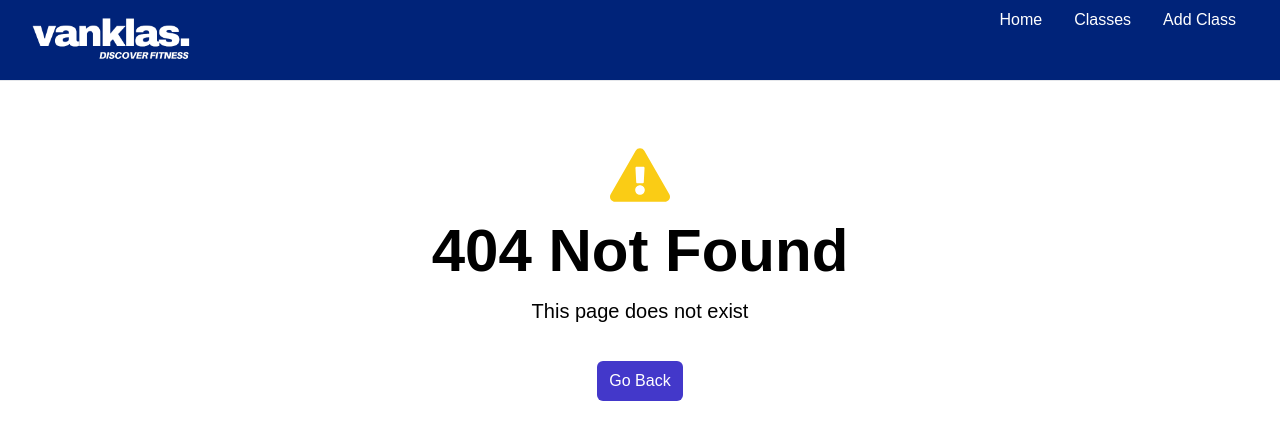
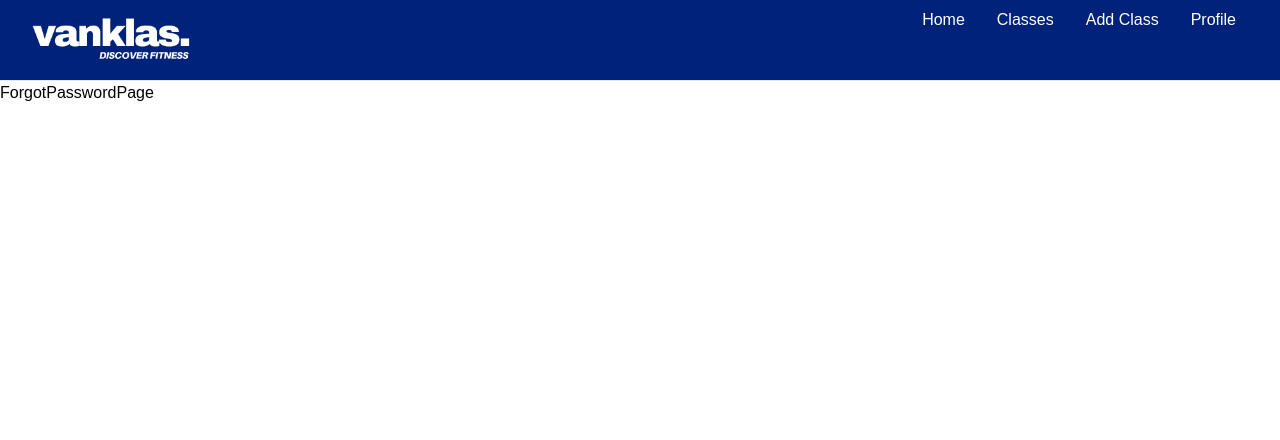
Before and after one commit to akarlovskaya/react-fitness-classes-board, a React (Vite) app: page /forgot-password in a window 1280 px wide. Before the commit this address had no page. Shown: the top 440 px of the page. Built offline with nearby package versions, Linux system fonts and the light colour scheme.

Commit message:
change favicon file and add new pages - Profile, ForgotPW, Sign-in, Sign-up

```diff
--- a/index.html
+++ b/index.html
@@ -2,7 +2,7 @@
 <html lang="en">
   <head>
     <meta charset="UTF-8" />
-    <link rel="icon" type="image/svg+xml" href="/vanklasFavicon.png" />
+    <link rel="icon" type="image/svg+xml" href="/favicon.ico" />
     <meta name="viewport" content="width=device-width, initial-scale=1.0" />
     <title>VanKlas</title>
   </head>
--- a/src/App.jsx
+++ b/src/App.jsx
@@ -6,7 +6,11 @@ import ClassesPage from './pages/ClassesPage';
 import ClassPage, { workoutLoader} from './pages/ClassPage';
 import AddClassPage from './pages/AddClassPage';
 import EditClassPage from './pages/EditClassPage';
+import ProfilePage from './pages/ProfilePage';
 import NotFound from './pages/NotFound';
+import SignInPage from './pages/SignInPage';
+import SignUpPage from './pages/SignUpPage';
+import ForgotPasswordPage from './pages/ForgotPasswordPage';
 
 const App = () => {
   // Add new workout
@@ -52,6 +56,10 @@ const App = () => {
         <Route path='/classes/:id' element={< ClassPage deleteWorkout={deleteWorkout}/>} loader={workoutLoader}/>
         <Route path='/add-class' element={< AddClassPage addClassSubmit={addWorkout}/>} />
         <Route path='/edit-class/:id' element={< EditClassPage updateClassSubmit={updateWorkout}/>} loader={workoutLoader}/>
+        <Route path='/profile' element={< ProfilePage />} />
+        <Route path='/sign-in' element={< SignInPage />} />
+        <Route path='/sign-up' element={< SignUpPage />} />
+        <Route path='/forgot-password' element={< ForgotPasswordPage />} />
         <Route path='*' element={< NotFound />} />
       </Route>
 
--- a/src/components/Navbar.jsx
+++ b/src/components/Navbar.jsx
@@ -1,6 +1,5 @@
 import React from 'react';
 import {NavLink} from 'react-router-dom';
-// import vanklasLogo from '../assets/images/vanklas-logo.png';
 import vanklasLogo from '../assets/images/vanKlas-logo-narrow.png';
 
 const Navbar = () => {
@@ -37,6 +36,9 @@ const Navbar = () => {
                 <NavLink
                   to="/add-class"
                   className={LinkClass}>Add Class</NavLink>
+                <NavLink
+                  to="/profile"
+                  className={LinkClass}>Profile</NavLink>
               </div>
             </div>
           </div>
--- /dev/null
+++ b/src/pages/ForgotPasswordPage.jsx
@@ -0,0 +1,11 @@
+import React from 'react';
+
+const ForgotPasswordPage = () => {
+  return (
+    <div>
+      ForgotPasswordPage
+    </div>
+  )
+}
+
+export default ForgotPasswordPage;
--- /dev/null
+++ b/src/pages/ProfilePage.jsx
@@ -0,0 +1,11 @@
+import React from 'react';
+
+const ProfilePage = () => {
+  return (
+    <div>
+      Profile
+    </div>
+  )
+}
+
+export default ProfilePage;
--- /dev/null
+++ b/src/pages/SignInPage.jsx
@@ -0,0 +1,11 @@
+import React from 'react';
+
+const SignInPage = () => {
+  return (
+    <div>
+      SignInPage
+    </div>
+  )
+}
+
+export default SignInPage;
--- /dev/null
+++ b/src/pages/SignUpPage.jsx
@@ -0,0 +1,11 @@
+import React from 'react';
+
+const SignUpPage = () => {
+  return (
+    <div>
+      SignUpPage
+    </div>
+  )
+}
+
+export default SignUpPage;
```
Also changed, not shown: 1 other file (tests, documents, lock files or other folders).
